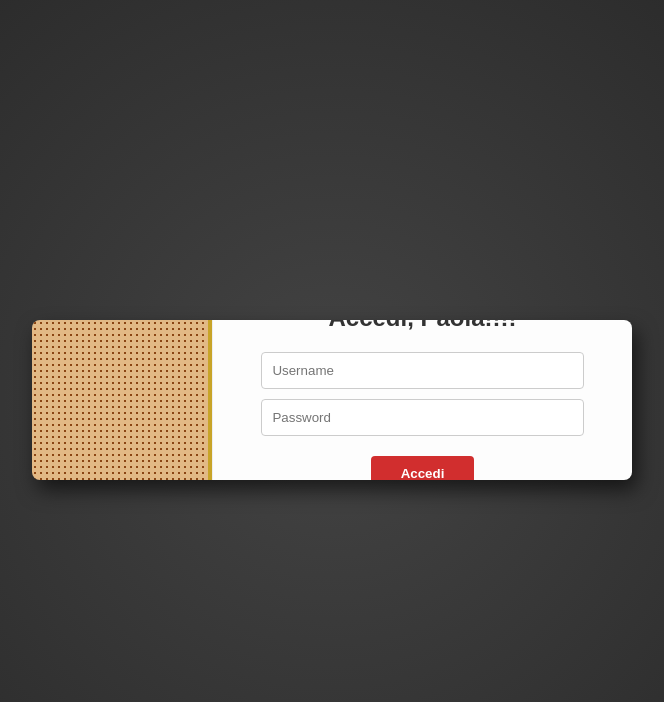
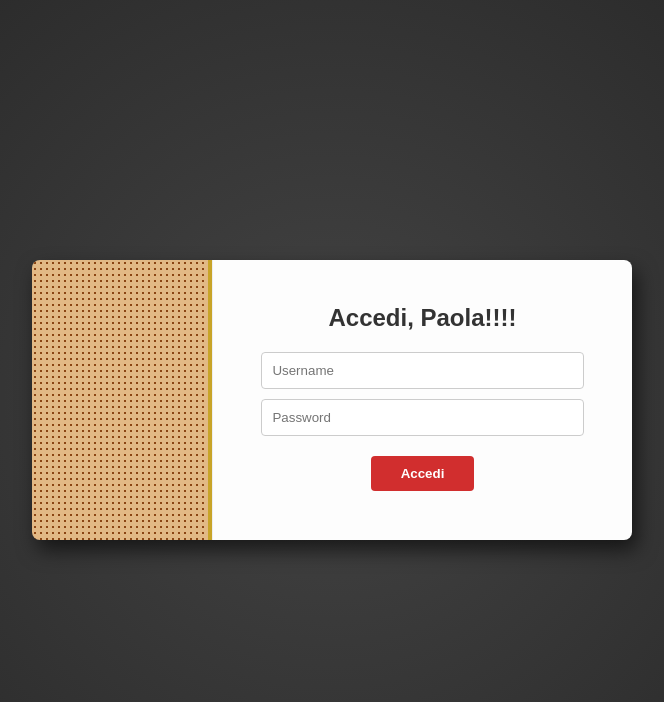
Before and after one commit to gitnicohub/missP, a plain HTML site: page index.html in a window 1280 px wide. Shown: the whole page, without its empty margins (308-972 px from the left). Drawn offline with Linux system fonts and the light colour scheme.

Commit message:
fix : visualizzazione desktop

```diff
--- a/style.css
+++ b/style.css
@@ -52,7 +52,7 @@ body {
     display: flex;
     width: 90%;
     max-width: 600px;
-    height: 160px;
+    min-height: 280px;
     box-shadow: 5px 10px 20px rgba(0, 0, 0, 0.6);
     border-radius: 8px;
     /* Leggermente arrotondata */
```
